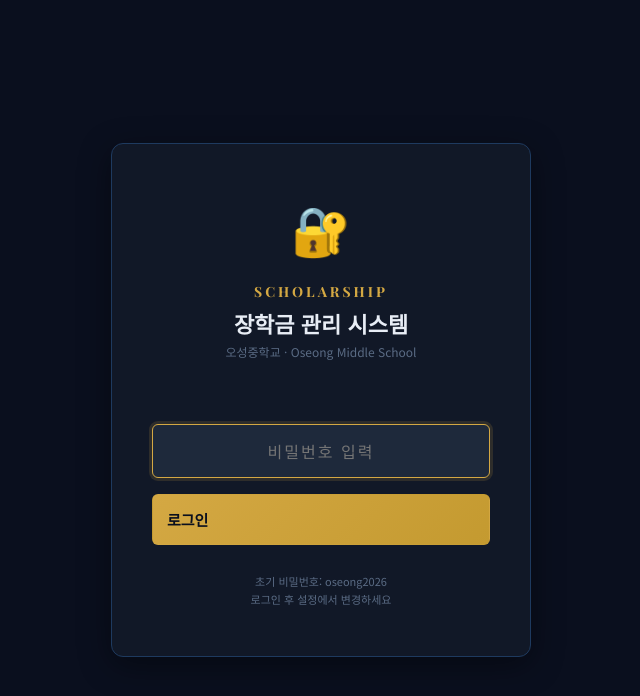
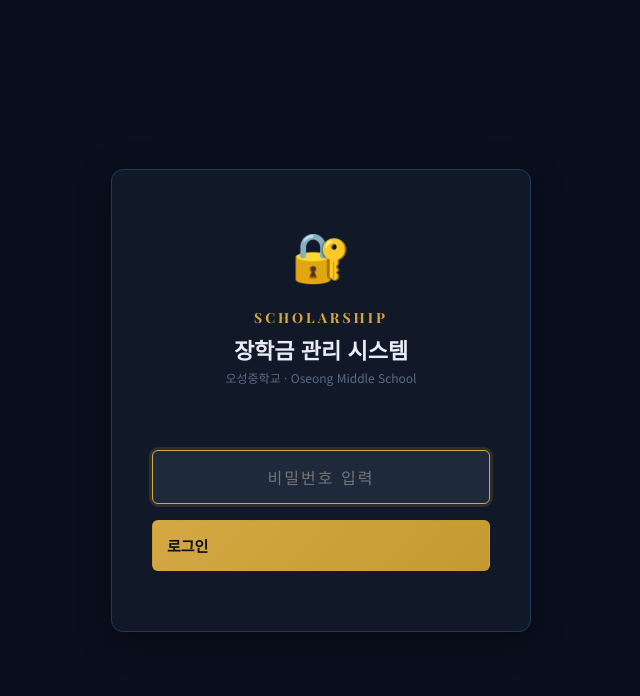
Before and after one commit to kkbhong71/scholarship-system, a Flask app: page / in a window 1280 px wide. Shown: the top 696 px of the page, without its empty margins (319-959 px from the left). Run offline with Flask 3, Linux system fonts and the light colour scheme.

Commit message:
로그인 화면 비밀번호 힌트 삭제

```diff
--- a/templates/index.html
+++ b/templates/index.html
@@ -178,7 +178,6 @@ tbody tr:hover{background:var(--bg-card-hover);}
     <div class="login-error" id="login-error"></div>
     <input class="form-input" type="password" id="login-pw" placeholder="비밀번호 입력" onkeydown="if(event.key==='Enter')doLogin()">
     <button class="btn btn-gold" onclick="doLogin()">로그인</button>
-    <div class="login-hint">초기 비밀번호: oseong2026<br>로그인 후 설정에서 변경하세요</div>
   </div>
 </div>
 
```
